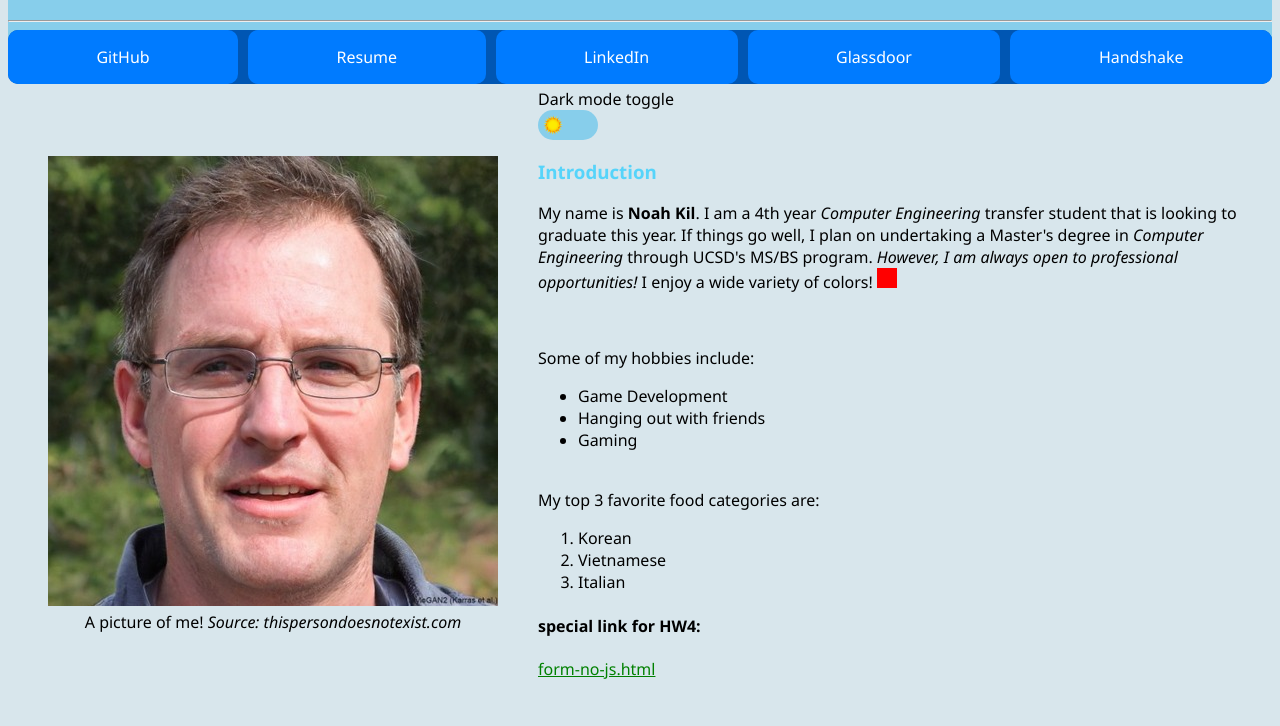
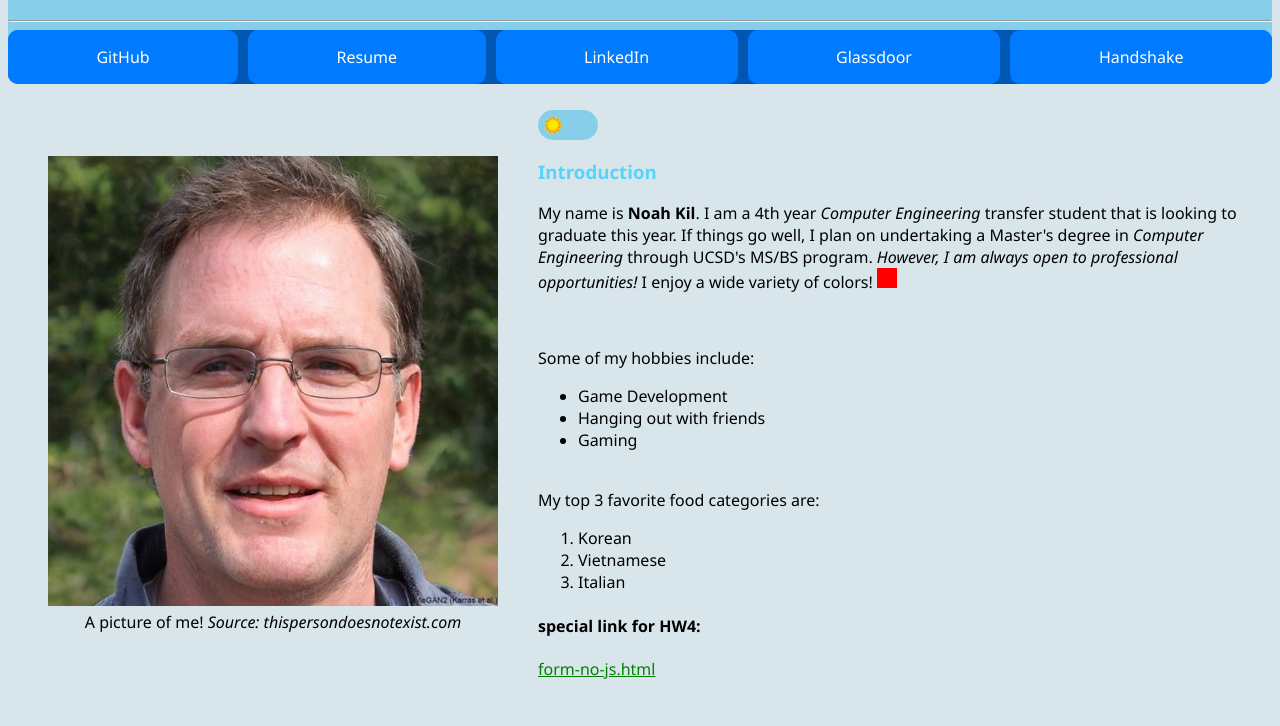
Before and after one commit to nkil1/CSE134BHW4, a plain HTML site: page index.html in a window 1280 px wide. Shown: the part 74-800 px from the top of the page. Drawn offline with Linux system fonts and the light colour scheme.

Commit message:
Update index.html

```diff
--- a/index.html
+++ b/index.html
@@ -37,7 +37,6 @@
           </figure>
           <section>
 
-            Dark mode toggle
             <br>
             <input type="checkbox" id="mode-switch" class="mode-toggle-checkbox">
 
@@ -46,10 +45,6 @@
               <img src="sources/moon.png" alt="Dark Mode" class="mode-icon">
 
             </label>
-            <noscript>
-              JavaScript is disabled! Dark mode toggle is disabled.
-
-          </noscript>
             <h3> Introduction</h3>
 
             <p>My name is <b>Noah Kil</b>. I am a 4th year <i>Computer Engineering</i> transfer student that is looking to graduate this year. If things go well, I plan on undertaking a Master's degree in <i>
```
